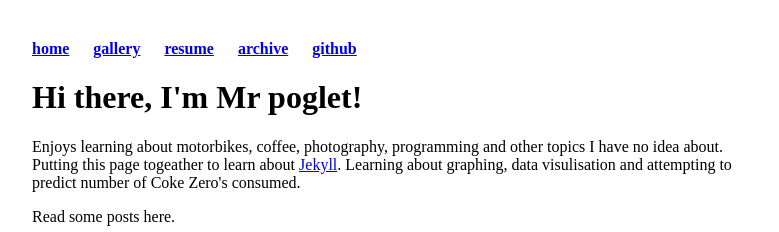
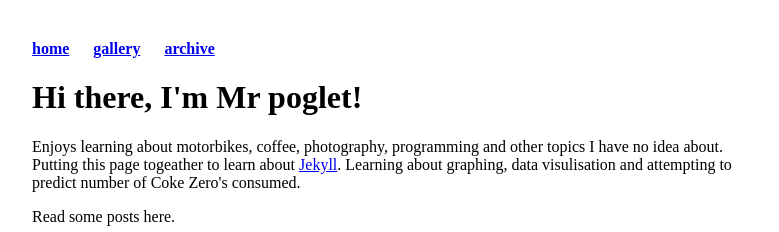
Before and after one commit to poglet/poglet.github.io, a Jekyll site: the page built from index.html, in a window 1280 px wide. Shown: the top 232 px of the page, without its empty margins (248-1027 px from the left). Built offline with Jekyll 4.4.1, drawn with Linux system fonts in a browser that asks for light colours.

Commit message:
Update default.html

```diff
--- a/_layouts/default.html
+++ b/_layouts/default.html
@@ -11,9 +11,7 @@
       <ul>
         <li><a href="/">home</a></li>
         <li><a href="/gallery">gallery</a></li>
-        <li><a href="/cv">resume</a></li>
         <li><a href="/blog">archive</a></li>
-        <li><a href="https://github.com/poglet/">github</a></li>
       </ul>
     </nav>
     <div class="container">
```
